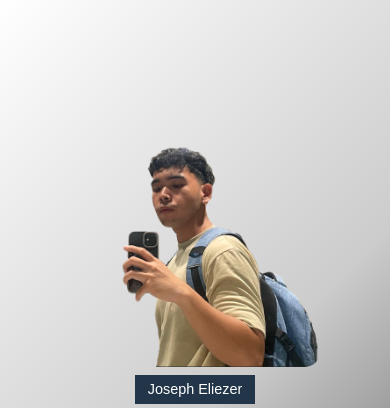
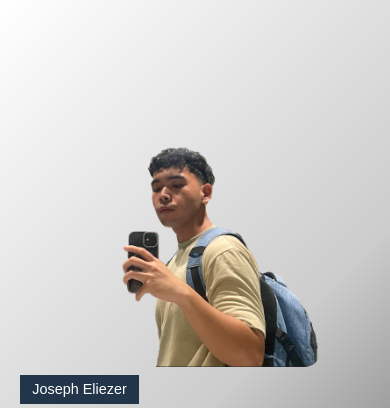
Before and after one commit to Sephss/MyPortfolio, a plain HTML site: page index.html in a window 390 px wide. Shown: the top 408 px of the page. Drawn offline with Linux system fonts and the light colour scheme; a script that the page names is missing.

Commit message:
Update style.css

```diff
--- a/css/style.css
+++ b/css/style.css
@@ -9,9 +9,7 @@
 html {
   scroll-behavior: smooth;
 }
-.hero-text {
-  text-align: center;
-}
+
 body {
   font-family: sans-serif;
   color: #333;
@@ -274,12 +272,6 @@ section {
 
 /* MEDIA QUERIES */
 @media screen and (max-width: 900px) {
-  .hero-text .small-name {
-    text-align: center; /* centers text horizontally */
-    display: block;     /* ensures it's a block element */
-    margin: 0 auto;     /* optional, for safety */
-}
-
   .hero-container {
     flex-direction: column-reverse;
     text-align: center;
@@ -294,12 +286,6 @@ section {
 }
 
 @media screen and (max-width: 600px) {
-  .hero-text .small-name {
-    text-align: center; /* centers text horizontally */
-    display: block;     /* ensures it's a block element */
-    margin: 0 auto;     /* optional, for safety */
-}
-
   .big-name {
     font-size: 2.5rem;
   }
```
